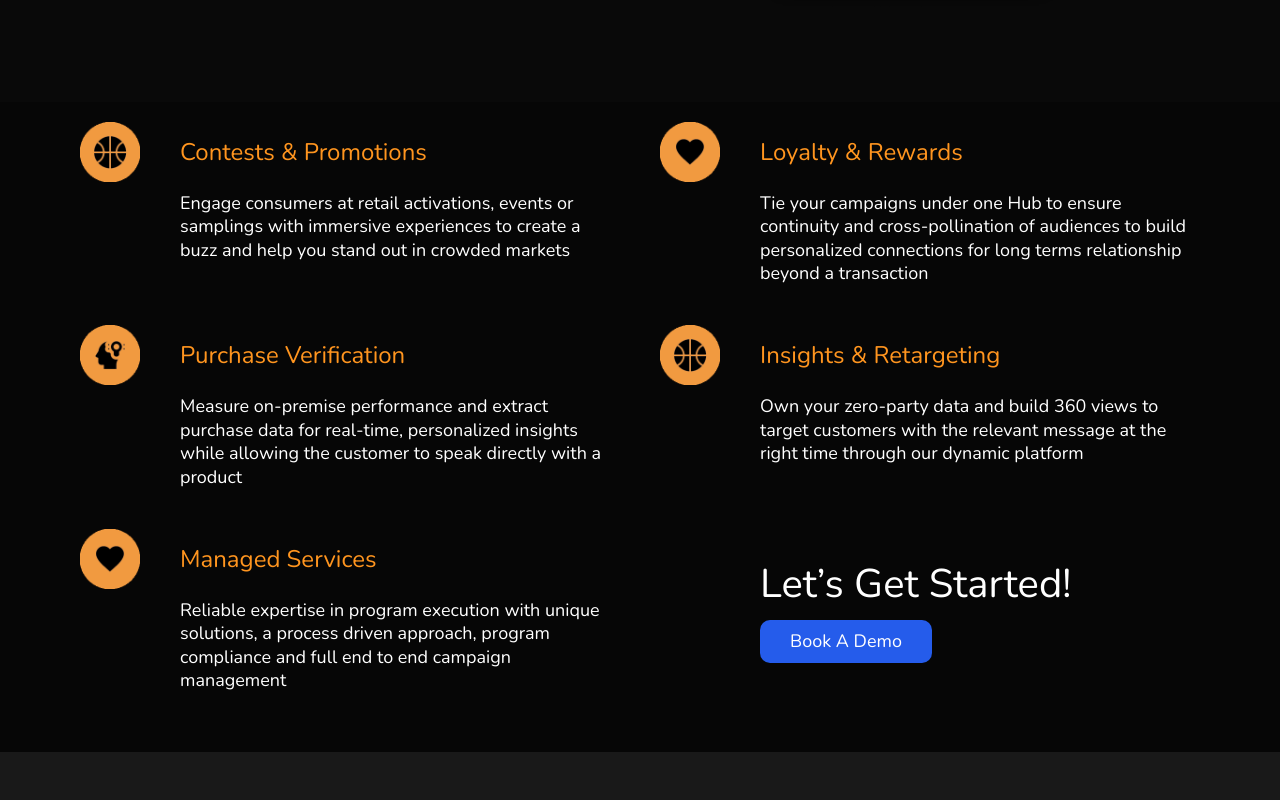
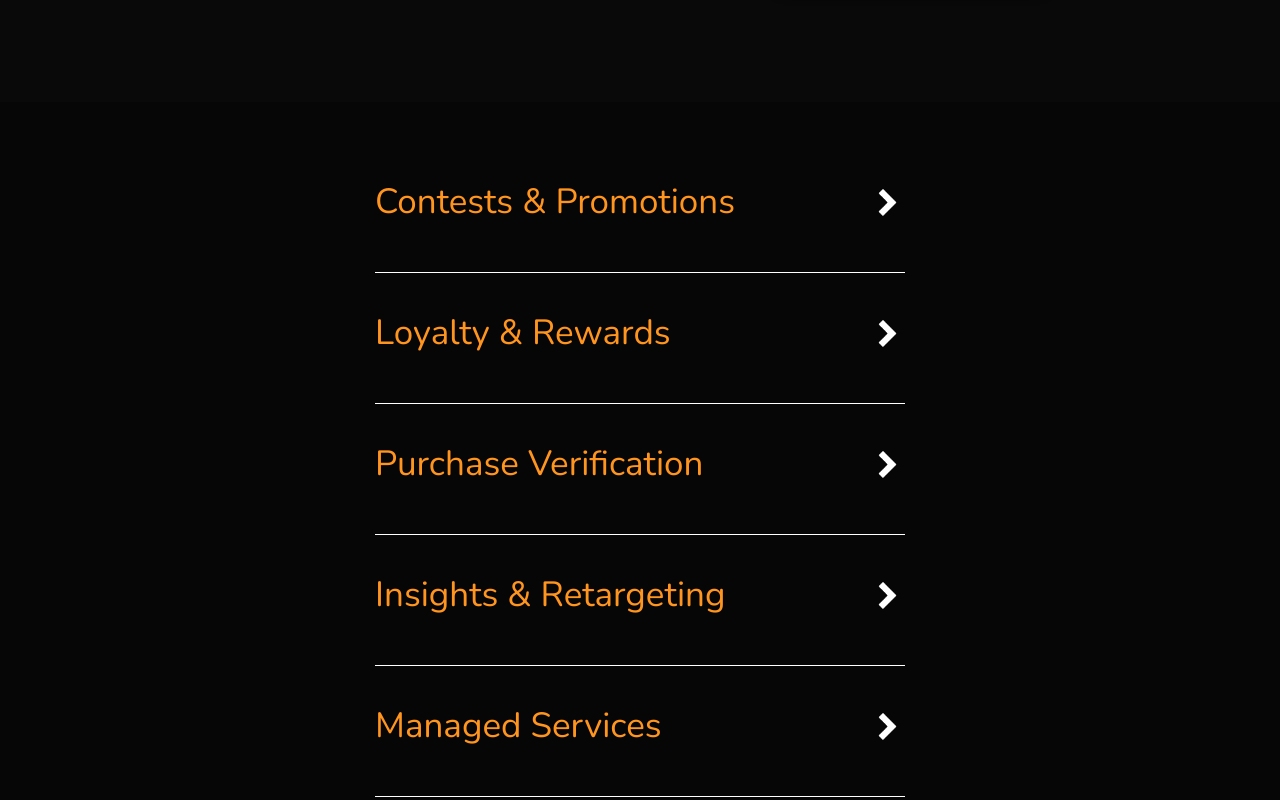
Before and after one commit to koheejs/darlene-go-template, a plain HTML site: page index.html in a window 1280 px wide. Shown: the part 3062-3862 px from the top of the page. Drawn offline with nearby package versions, Linux system fonts and the light colour scheme.

Commit message:
update feedback - slide 3

```diff
--- a/css/index.css
+++ b/css/index.css
@@ -264,7 +264,7 @@
 /* Solutions section */
 #solutions {
   min-height: 500px;
-  padding-bottom: 4rem;
+  padding: 4rem 0;
 }
 
 #solutions .hero {
@@ -276,49 +276,48 @@
 }
 
 #solutions .solution-notes {
-  display: flex;
-  flex-wrap: wrap;
-  margin-left: -2rem;
-  margin-right: -2rem;
+  max-width: 530px;
+  margin: 0 auto 3rem;
 }
 
 #solutions .note {
-  width: 50%;
-  padding: 2rem;
+  padding: 3rem 0;
   box-sizing: border-box;
-  display: flex;
-  gap: 4rem;
+  border-bottom: 1px solid var(--white-color);
+  cursor: pointer;
+  user-select: none;
 }
 
 #solutions .note .icon {
-  width: 60px;
+  width: 30px;
   flex-shrink: 0;
+  transform: rotate(-90deg);
+  transition: transform 0.3s;
 }
 
 #solutions .note .icon img {
   width: 100%;
+}
+
+#solutions .note.active .icon {
+  transform: rotate(0deg);
 }
 
 #solutions .note .heading {
   line-height: 60px;
   margin-bottom: 1rem;
-  font-size: 2.4rem;
+  font-size: 3.5rem;
   color: var(--primary-color);
+  display: flex;
+  justify-content: space-between;
+  align-items: center;
 }
 
 #solutions .note .description {
-  max-width: 450px;
-}
-
-#solutions .note-cta .content {
-  display: flex;
-  flex-direction: column;
-  justify-content: center;
-}
-
-#solutions .note-cta h3 {
-  font-size: 4rem;
-  margin-bottom: 1rem;
+  font-size: 2rem;
+  height: 0;
+  transition: height 0.3s;
+  overflow: hidden;
 }
 
 /* Testimonials section */
@@ -494,18 +493,6 @@
     margin-bottom: 8rem;
   }
 
-  #solutions .solution-notes {
-    display: block;
-  }
-
-  #solutions .note {
-    width: 100%;
-  }
-
-  #solutions .note .description {
-    max-width: none;
-  }
-
   #key-offerings .offering-group .title {
     justify-content: space-between;
     font-size: 4rem;
@@ -532,6 +519,18 @@
 
   #testimonials .feedbacks .item .avatar {
     margin-bottom: 2rem;
+  }
+
+  #solutions .solution-notes {
+    display: block;
+  }
+
+  #solutions .solution-notes .heading {
+    font-size: 3rem;
+  }
+
+  #solutions .solution-notes .description {
+    font-size: 1.8rem;
   }
 
   #heart-mind-wallet,
--- a/index.html
+++ b/index.html
@@ -208,11 +208,13 @@
         <div class="container">
           <div class="solution-notes">
             <div class="note">
-              <div class="icon">
-                <img src="./assets/images/circleicon-bball-y.png" alt="" />
-              </div>
               <div class="content">
-                <div class="heading">Contests & Promotions</div>
+                <div class="heading">
+                  <span>Contests & Promotions</span>
+                  <div class="icon">
+                    <img src="./assets/images/accordion-chervon.png" alt="" />
+                  </div>
+                </div>
                 <div class="description">
                   Engage consumers at retail activations, events or samplings
                   with immersive experiences to create a buzz and help you stand
@@ -221,11 +223,13 @@
               </div>
             </div>
             <div class="note">
-              <div class="icon">
-                <img src="./assets/images/circleicon-heart-y.png" alt="" />
-              </div>
               <div class="content">
-                <div class="heading">Loyalty & Rewards</div>
+                <div class="heading">
+                  <span>Loyalty & Rewards</span>
+                  <div class="icon">
+                    <img src="./assets/images/accordion-chervon.png" alt="" />
+                  </div>
+                </div>
                 <div class="description">
                   Tie your campaigns under one Hub to ensure continuity and
                   cross-pollination of audiences to build personalized
@@ -234,11 +238,13 @@
               </div>
             </div>
             <div class="note">
-              <div class="icon">
-                <img src="./assets/images/circleicon-brain-y.png" alt="" />
-              </div>
               <div class="content">
-                <div class="heading">Purchase Verification</div>
+                <div class="heading">
+                  <span>Purchase Verification</span>
+                  <div class="icon">
+                    <img src="./assets/images/accordion-chervon.png" alt="" />
+                  </div>
+                </div>
                 <div class="description">
                   Measure on-premise performance and extract purchase data for
                   real-time, personalized insights while allowing the customer
@@ -247,11 +253,13 @@
               </div>
             </div>
             <div class="note">
-              <div class="icon">
-                <img src="./assets/images/circleicon-bball-y.png" alt="" />
-              </div>
               <div class="content">
-                <div class="heading">Insights & Retargeting</div>
+                <div class="heading">
+                  <span>Insights & Retargeting</span>
+                  <div class="icon">
+                    <img src="./assets/images/accordion-chervon.png" alt="" />
+                  </div>
+                </div>
                 <div class="description">
                   Own your zero-party data and build 360 views to target
                   customers with the relevant message at the right time through
@@ -260,25 +268,18 @@
               </div>
             </div>
             <div class="note">
-              <div class="icon">
-                <img src="./assets/images/circleicon-heart-y.png" alt="" />
-              </div>
               <div class="content">
-                <div class="heading">Managed Services</div>
+                <div class="heading">
+                  <span>Managed Services</span>
+                  <div class="icon">
+                    <img src="./assets/images/accordion-chervon.png" alt="" />
+                  </div>
+                </div>
                 <div class="description">
                   Reliable expertise in program execution with unique solutions,
                   a process driven approach, program compliance and full end to
                   end campaign management
                 </div>
-              </div>
-            </div>
-            <div class="note note-cta">
-              <div class="icon"></div>
-              <div class="content">
-                <h3>Let’s Get Started!</h3>
-                <p>
-                  <a href="#contact-form" class="cta-button">Book A Demo</a>
-                </p>
               </div>
             </div>
           </div>
--- a/js/app.js
+++ b/js/app.js
@@ -27,23 +27,18 @@
  */
 
 (function offeringAccordion() {
-  const offeringGroups = document.querySelectorAll('.offering-group');
+  const offeringGroups = document.querySelectorAll('.solution-notes .note');
 
   function toggle(element, isShow) {
     const classAct = isShow ? 'add' : 'remove';
     element.classList[classAct]('active');
-    const content = element.querySelector('.content');
+    const content = element.querySelector('.content .description');
     content.style.height = (isShow ? content.scrollHeight : 0) + 'px';
   }
 
   for (let i = 0; i < offeringGroups.length; i++) {
     const element = offeringGroups[i];
     element.addEventListener('click', function () {
-      offeringGroups.forEach((item, index) => {
-        if (index === i) return;
-        toggle(item);
-      });
-
       if (!this.classList.contains('active')) {
         toggle(this, true);
       } else {
```
Also changed, not shown: assets/images/accordion-chervon.png (added).
